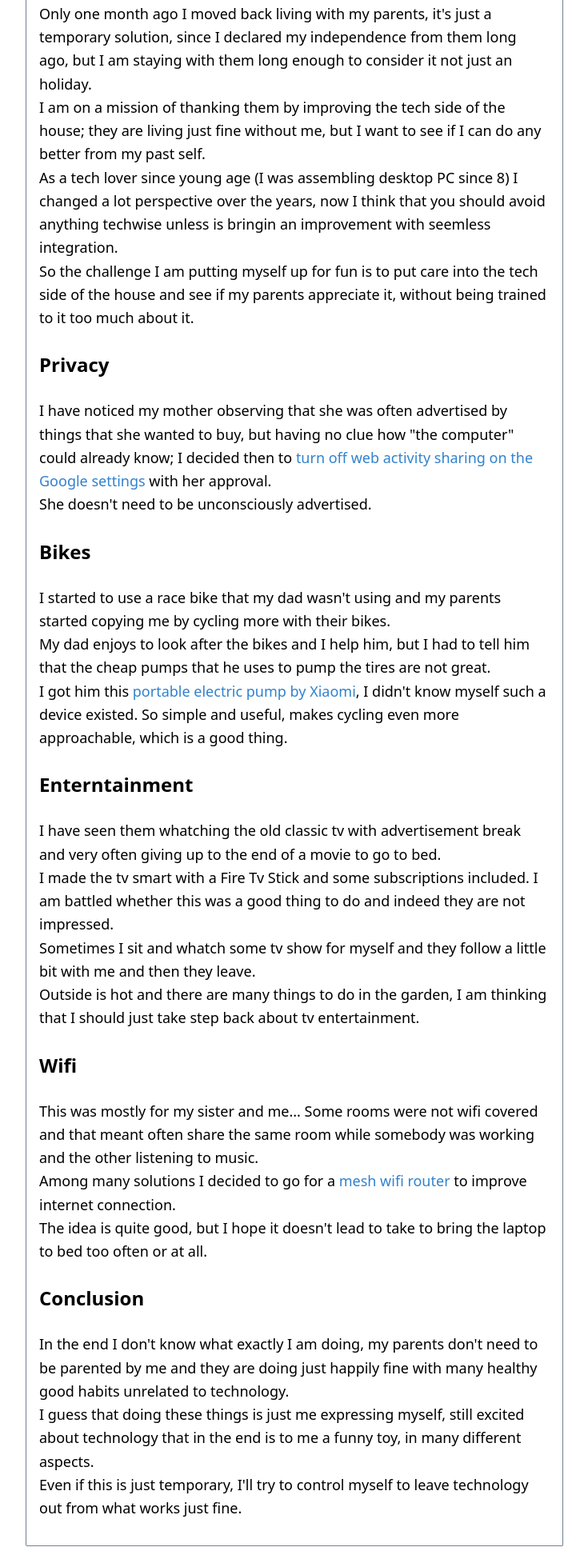
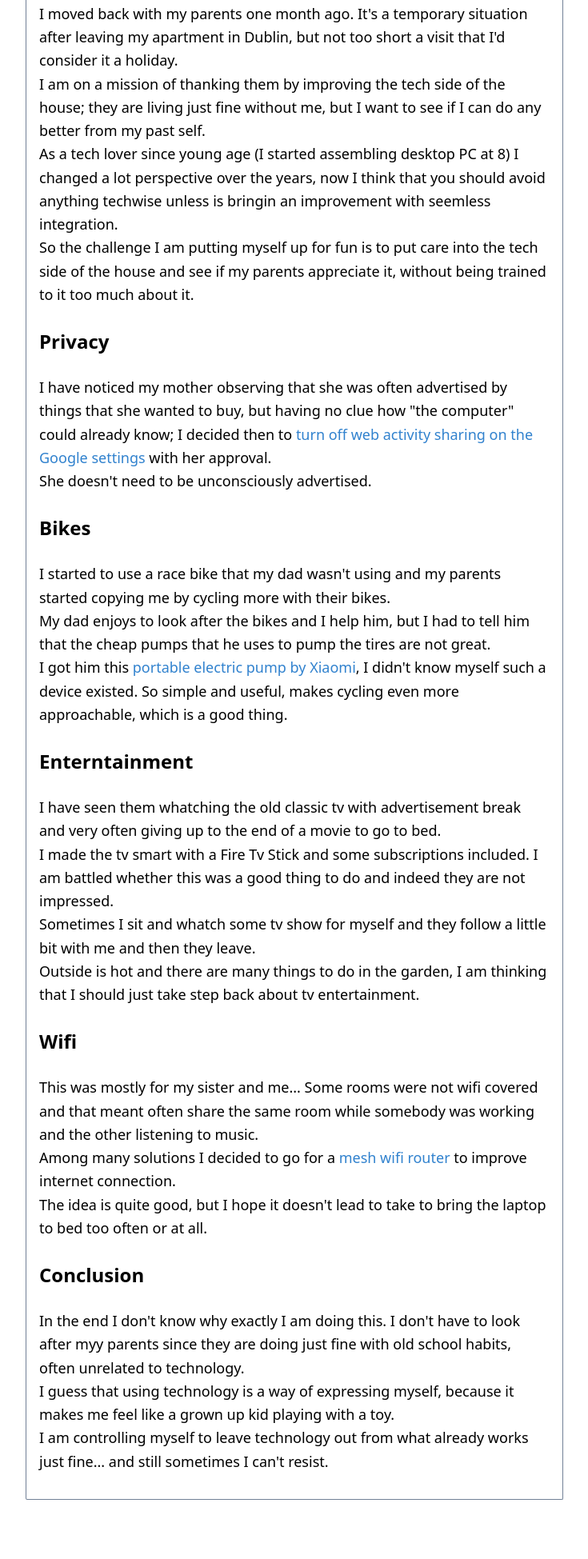
Before and after one commit to giacomorebonato/giacomorebonato, a Gatsby site: page /posts/back-with-my-parents in a window 1280 px wide. Shown: the part 612-2561 px from the top of the page at 80% size, without its empty margins (272-1007 px from the left). After the commit the page ends 2503 px from the top, so only its background shows below. Built offline with nearby package versions, Linux system fonts and the light colour scheme; Gatsby itself is replaced by a stand-in of ours.

Commit message:
Some corrections

```diff
--- a/src/posts/2020-08-23-back-with-my-parents.md
+++ b/src/posts/2020-08-23-back-with-my-parents.md
@@ -9,11 +9,10 @@ featuredImageDescription: a big family house
 
 <span>Photo by <a href="https://unsplash.com/@ralphkelly?utm_source=unsplash&amp;utm_medium=referral&amp;utm_content=creditCopyText">Ralph Kelly</a> on <a href="https://unsplash.com/s/photos/house-family?utm_source=unsplash&amp;utm_medium=referral&amp;utm_content=creditCopyText">Unsplash</a></span>
 
-Only one month ago I moved back living with my parents, it's just a temporary solution, since I declared my independence from them
-long ago, but I am staying with them long enough to consider it not just an holiday.
+I moved back with my parents one month ago. It's a temporary situation after leaving my apartment in Dublin, but not too short a visit that I'd consider it a holiday.
 I am on a mission of thanking them by improving the tech side of the house; they are living just fine without me, but I want to
 see if I can do any better from my past self.
-As a tech lover since young age (I was assembling desktop PC since 8) I changed a lot perspective over the years, now I think that you should avoid
+As a tech lover since young age (I started assembling desktop PC at 8) I changed a lot perspective over the years, now I think that you should avoid
 anything techwise unless is bringin an improvement with seemless integration.
 So the challenge I am putting myself up for fun is to put care into the tech side of the house and see if my parents appreciate it, without being trained to it too much about it.
 
@@ -45,7 +44,6 @@ The idea is quite good, but I hope it doesn't lead to take to bring the laptop t
 
 ## Conclusion
 
-In the end I don't know what exactly I am doing, my parents don't need to be parented by me and they are doing just happily fine with many healthy
-good habits unrelated to technology.
-I guess that doing these things is just me expressing myself, still excited about technology that in the end is to me a funny toy, in many different aspects.
-Even if this is just temporary, I'll try to control myself to leave technology out from what works just fine.
+In the end I don't know why exactly I am doing this. I don't have to look after myy parents since they are doing just fine with old school habits, often unrelated to technology.
+I guess that using technology is a way of expressing myself, because it makes me feel like a grown up kid playing with a toy.
+I am controlling myself to leave technology out from what already works just fine... and still sometimes I can't resist.
```
